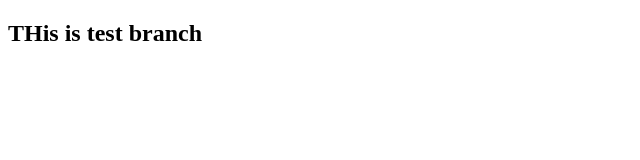
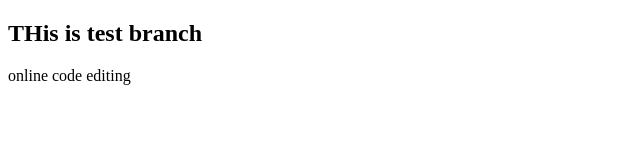
Before and after one commit to AlankiMadara/Github_Test, a plain HTML site: page index.html in a window 1280 px wide. Shown: the whole page, without its empty margins (0-640 px from the left). Drawn offline with Linux system fonts and the light colour scheme.

Commit message:
i changed my index.html file using online github editor

```diff
--- a/index.html
+++ b/index.html
@@ -9,5 +9,7 @@
 <body>
     <h2>THis is test branch</h2>
 
+    <p>online code editing</p>
+
 </body>
 </html>
```
